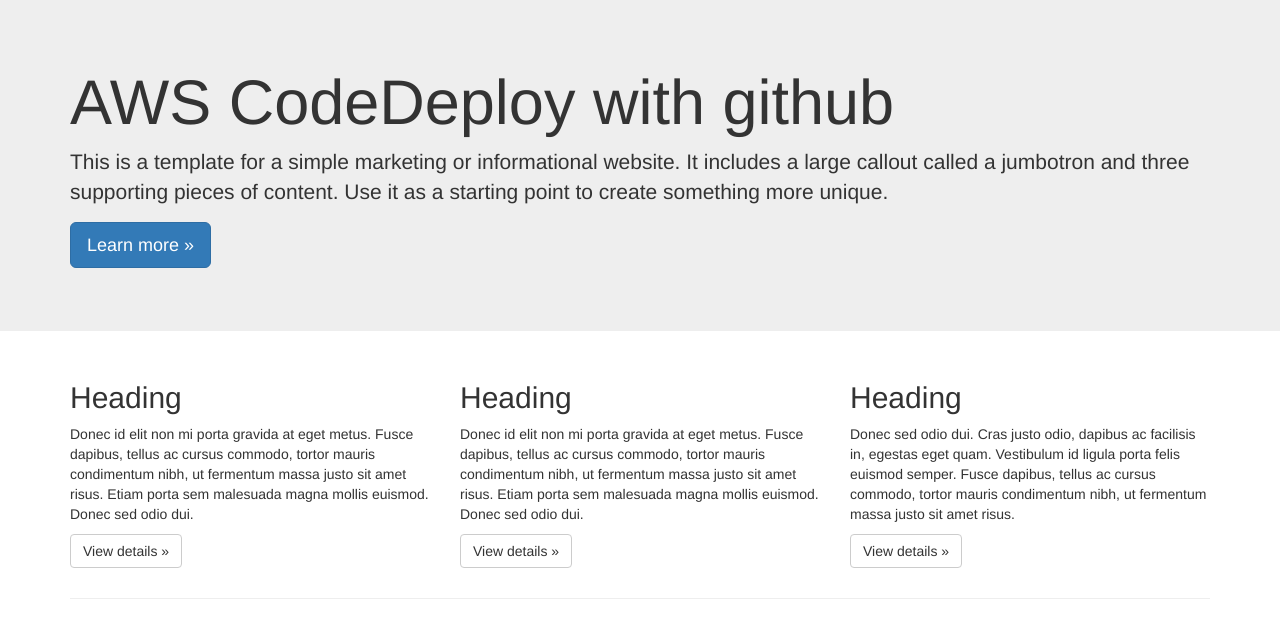
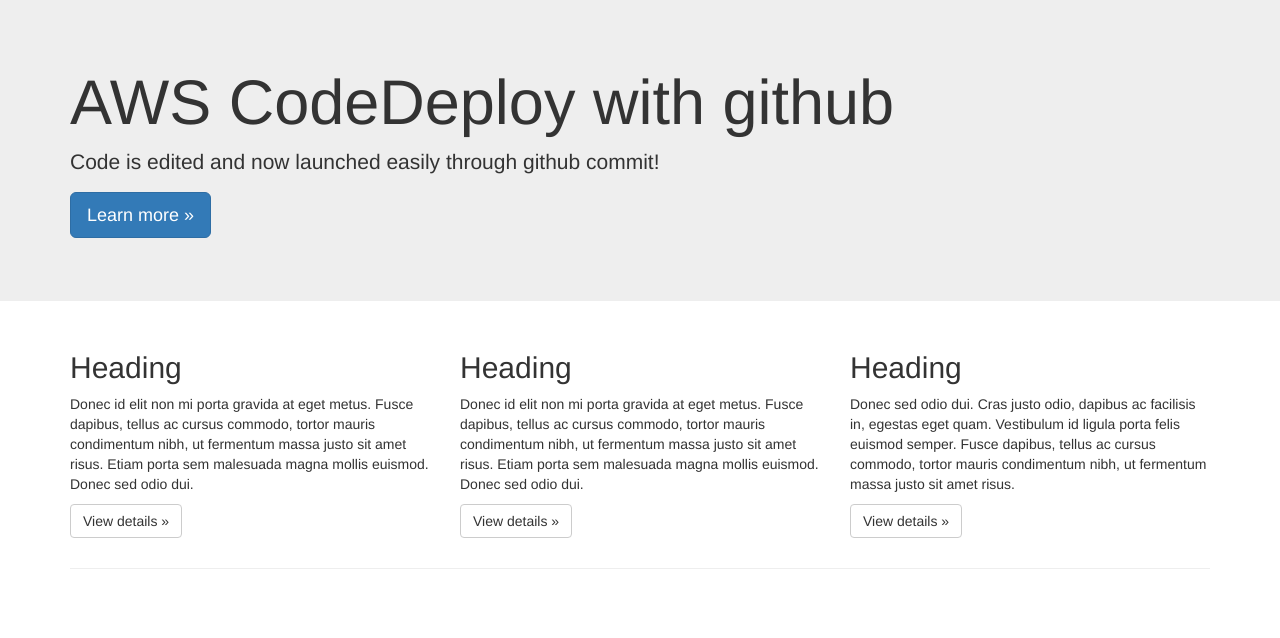
Before and after one commit to abel30567/AWS_CodeDeploy_Example, a plain HTML site: page index.html in a window 1280 px wide. Drawn offline with nearby package versions, Linux system fonts and the light colour scheme.

Commit message:
Hi YouTube from Github

```diff
--- a/index.html
+++ b/index.html
@@ -14,7 +14,7 @@
     <div class="jumbotron">
       <div class="container">
         <h1>AWS CodeDeploy with github</h1>
-        <p>This is a template for a simple marketing or informational website. It includes a large callout called a jumbotron and three supporting pieces of content. Use it as a starting point to create something more unique.</p>
+        <p>Code is edited and now launched easily through github commit!</p>
         <p><a class="btn btn-primary btn-lg" href="#" role="button">Learn more &raquo;</a></p>
       </div>
     </div>
```
Also changed, not shown: 1 other file.
